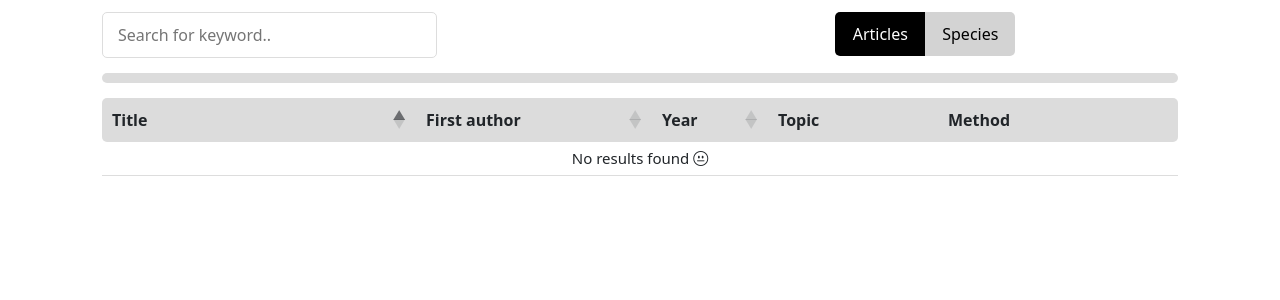
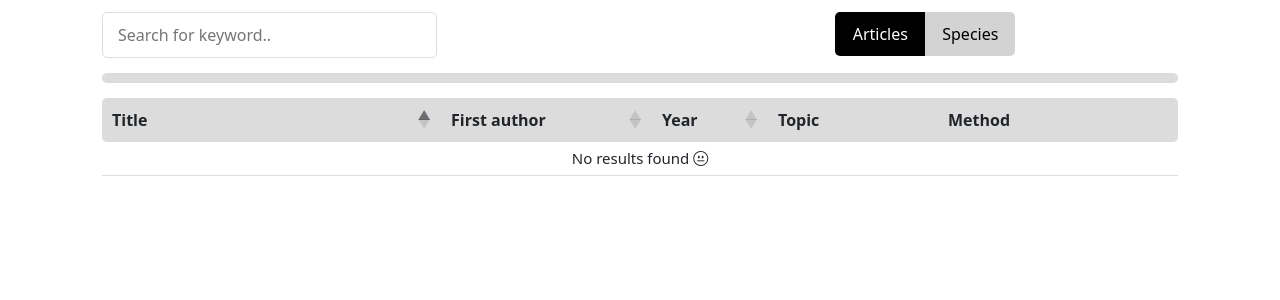
Before and after one commit to johnkeates/Fungalmaterials, a Django app: page / in a window 1280 px wide. Shown: the part 140-440 px from the top of the page. Run offline with Django 4.2, Linux system fonts and the light colour scheme; data that the repository does not hold is empty; some libraries are stand-ins or nearby versions.

Commit message:
Changed Author width DataTable column

```diff
--- a/fungalmaterials/templates/fungalmaterials/articles.html
+++ b/fungalmaterials/templates/fungalmaterials/articles.html
@@ -134,7 +134,7 @@
       },
       columnDefs: [
         { "width": "auto", "targets": [0] },
-        { "width": "200px", "targets": [1] },
+        { "width": "175px", "targets": [1] },
         { "width": "80px", "targets": [2] },
         { "width": "150px", "targets": [3], "searchable": false, "orderable": false },
         { "width": "120px", "targets": [4], "searchable": false, "orderable": false },
```
